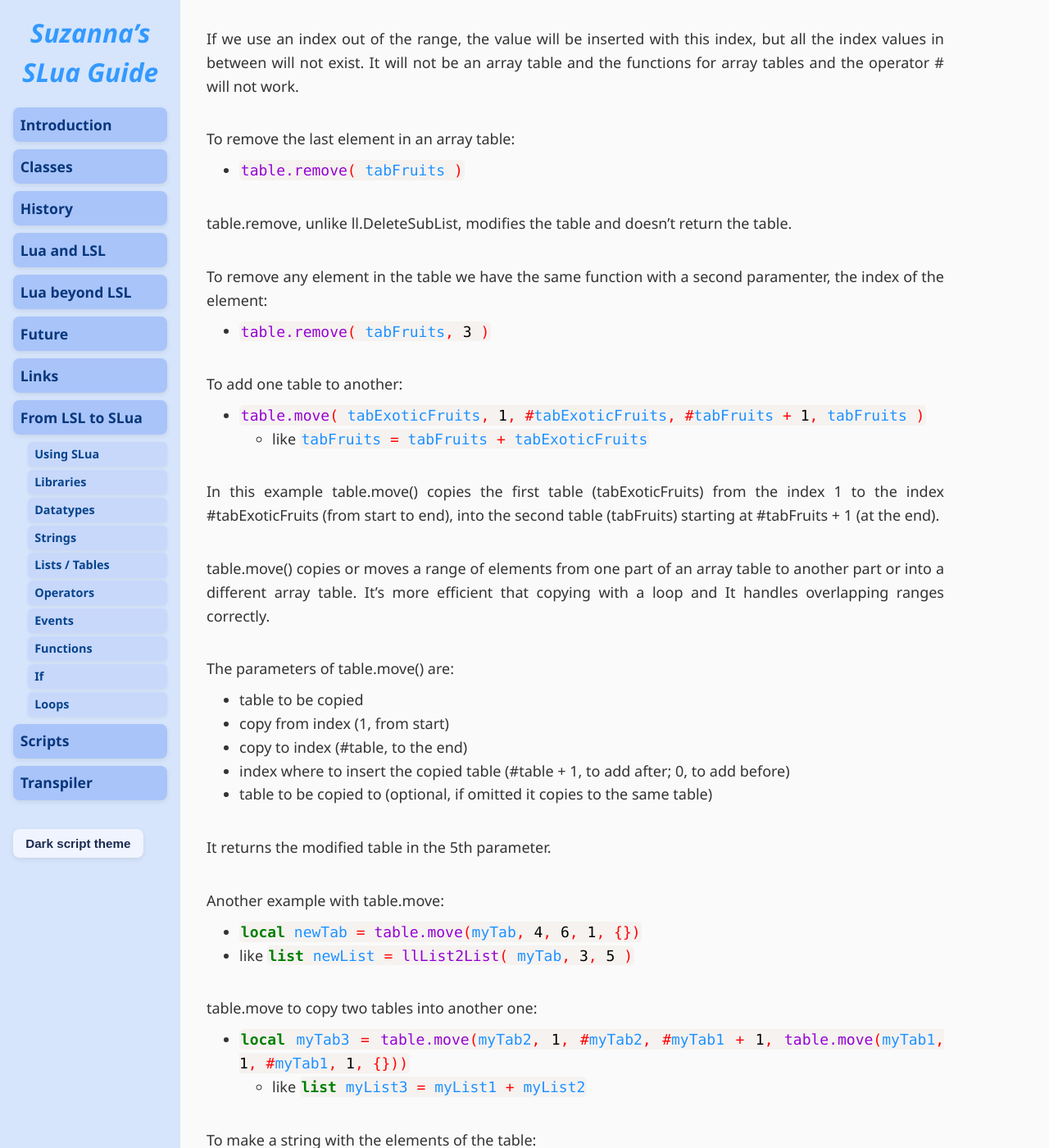
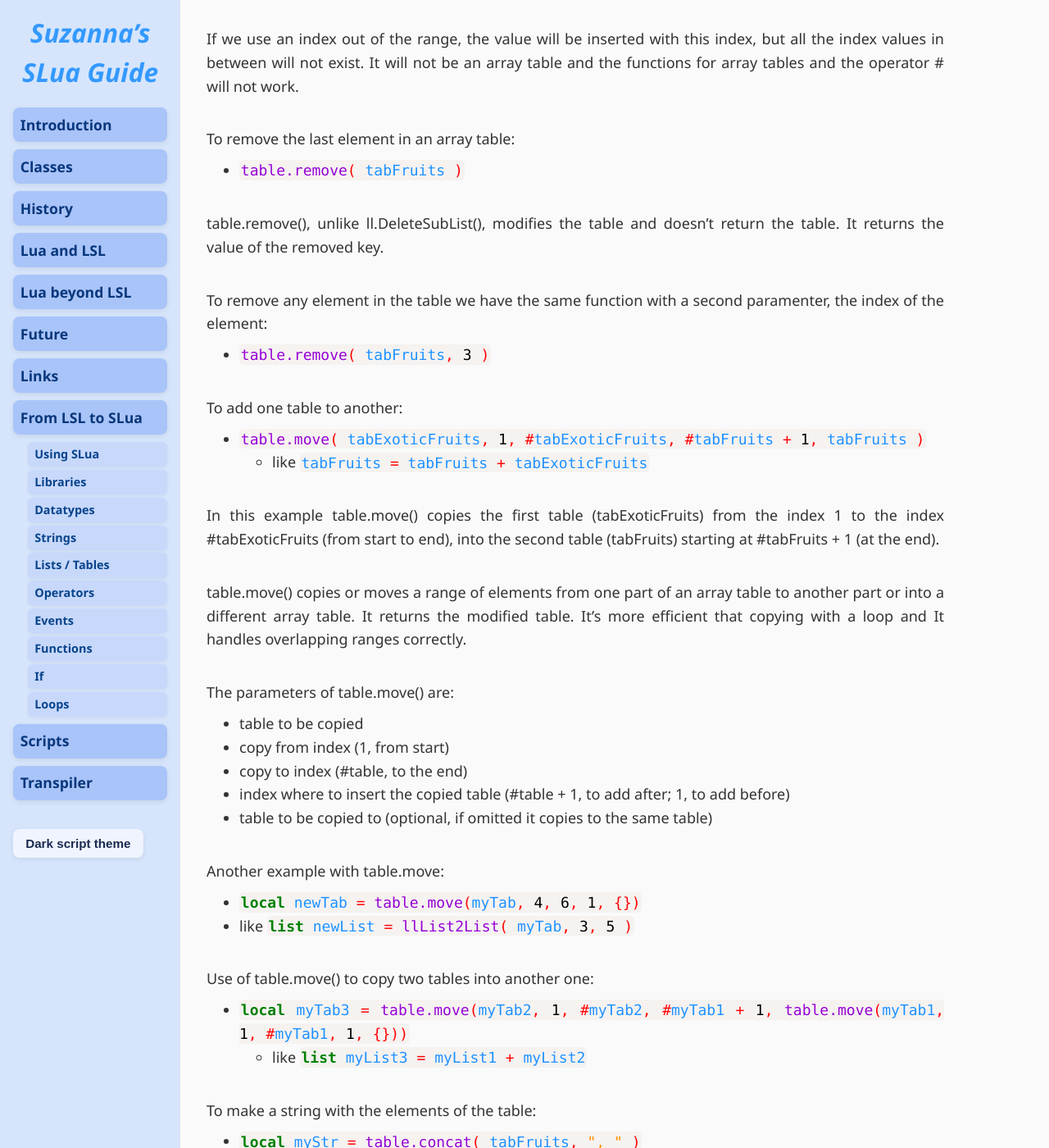
Before and after one commit to Suzanna-Linn/slua, a Jekyll site: the page built from docs/moving-lists.md, in a window 1280 px wide and 1400 px high, scrolled down 1573 px. Shown: the whole window at 82% size. Built offline with Jekyll 4.4.1, drawn with Linux system fonts in a browser that asks for light colours; nearby versions of some CDN libraries; our own code applies the rules of GitHub Pages for plain Markdown files; comment, search, counter and statistics services are not loaded; some of the changed text lies outside the part shown.

Commit message:
Update moving-lists.md

```diff
--- a/docs/moving-lists.md
+++ b/docs/moving-lists.md
@@ -30,10 +30,10 @@ There is no operator + for tables. To add an element to the end of a table we ca
 - <code class="language-slua">myTab[ #myTab + 1 ] = "melons"</code>
   - like <code class="language-lsl">myTab = myTab + "melons";</code>
 
-Or also with a function in the library table:
+Or with a function in the library table:
 - <code class="language-slua">table.insert( tabFruits, "Pear" )</code>
 
-The function table.insert, unlike ll.ListInsertList, doesn't return a value. It modifies the table that we have sent as parameter. We don't assign a return value to the table.
+The function table.insert(), unlike ll.ListInsertList(), doesn't return a value. It modifies the table that we have sent as parameter. We don't assign the return value to the table.
 
 To insert at the start we use the same function but with 3 parameters. Now the second parameter is the index before which the element will be inserted.:
 - <code class="language-slua">table.insert( tabFruits, 1, "Lemon" )</code>
@@ -46,7 +46,7 @@ If we use an index out of the range, the value will be inserted with this index,
 To remove the last element in an array table:
 - <code class="language-slua">table.remove( tabFruits )</code>
 
-table.remove, unlike ll.DeleteSubList, modifies the table and doesn't return the table.
+table.remove(), unlike ll.DeleteSubList(), modifies the table and doesn't return the table. It returns the value of the removed key.
 
 To remove any element in the table we have the same function with a second paramenter, the index of the element:
 - <code class="language-slua">table.remove( tabFruits, 3 )</code>
@@ -57,22 +57,20 @@ To add one table to another:
 
 In this example table.move() copies the first table (tabExoticFruits) from the index 1 to the index #tabExoticFruits (from start to end), into the second table (tabFruits) starting at #tabFruits + 1 (at the end).
 
-table.move() copies or moves a range of elements from one part of an array table to another part or into a different array table. It's more efficient that copying with a loop and It handles overlapping ranges correctly.
+table.move() copies or moves a range of elements from one part of an array table to another part or into a different array table. It returns the modified table. It's more efficient that copying with a loop and It handles overlapping ranges correctly.
 
 The parameters of table.move() are:
 - table to be copied
 - copy from index (1, from start)
 - copy to index (#table, to the end)
-- index where to insert the copied table (#table + 1, to add after; 0, to add before)
+- index where to insert the copied table (#table + 1, to add after; 1, to add before)
 - table to be copied to (optional, if omitted it copies to the same table)
-
-It returns the modified table in the 5th parameter.
 
 Another example with table.move:
 - <code class="language-slua">local newTab = table.move(myTab, 4, 6, 1, {})</code>
  - like <code class="language-lsl">list newList = llList2List( myTab, 3, 5 )</code>
 
-table.move to copy two tables into another one:
+Use of table.move() to copy two tables into another one:
 - <code class="language-slua">local myTab3 = table.move(myTab2, 1, #myTab2, #myTab1 + 1, table.move(myTab1, 1, #myTab1, 1, {}))</code>
   - like <code class="language-lsl">list myList3 = myList1 + myList2</code>
 
@@ -166,7 +164,7 @@ table.clone() can be used to add two tables into another one:
 
 ### Comparing tables
 
-In SLua myTab1 == myTab2 doesn't compare the elements of the tables neither, it compares the references of the tables.
+In SLua myTab1 == myTab2 doesn't compare the elements of the tables, it compares the references of the tables. If myTab1 and myTab2 have a reference to the same table the comparison is true, otherwise is false.
 <pre class="language-slua"><code class="language-slua">-- Comparing tables (SLua)
 
 local table1 = { 10, 20, 30 }
@@ -177,14 +175,12 @@ local table3 = { 10, 20, 30 }
 local table4 = table3
 print( table3 == table4 )  -- >  true</code></pre>
 
-In LSL myList1 == myList2 doesn't compare the elements of the lists meither, it compares the length of the lists.
+In LSL myList1 == myList2 doesn't compare the elements of the lists neither, it compares the length of the lists.
 
-If myTab1 and myTab2 have a reference to the same table the comparison is true, otherwise is false.
-
-The LSL myList1 == myList2 in SLua is:
+The LSL <code class="language-lsl">myList1 == myList2</code> in SLua is:
 - <code class="language-slua">#myTab1 == #myTab2</code>
 
-And the LSL myTab == [] to check if the list is empty is:
+And the LSL <code class="language-lsl">myTab == []</code> to check if the list is empty is:
 - <code class="language-slua">#myTab == 0</code>
 
 Comparing with not equal is a bit more tricky, in LSL <code class="language-lsl">if ( list1 != list2 ) {</code>   returns the difference of length:
```
Also changed, not shown: other parts of docs/moving-lists.md (+11 -11 lines).
